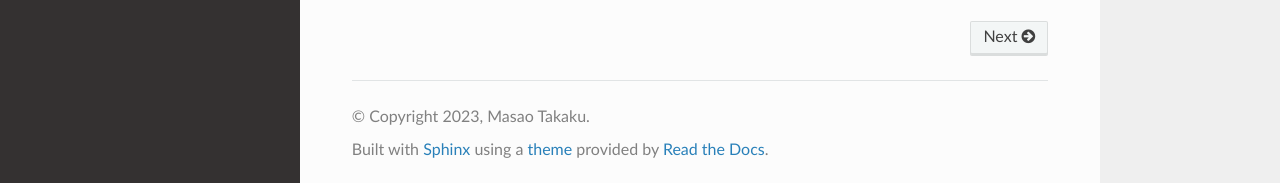
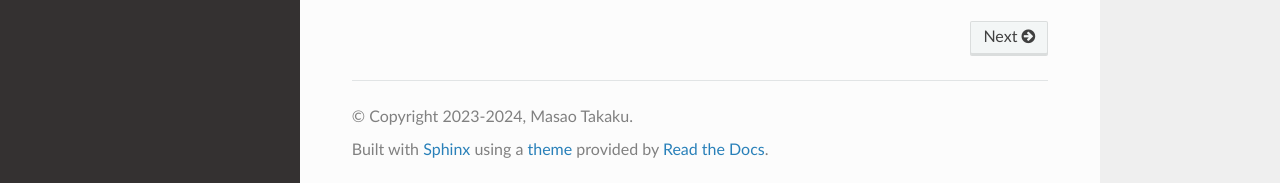
Before and after one commit to masao/ttl2html-doc-ja, a Sphinx documentation site: the page built from docs/index.rst, in a window 1280 px wide and 900 px high, scrolled down 502 px. Shown: the part 714-897 px from the top of the window. Built offline with Sphinx 7.4.7 and the Read the Docs theme 3.1.0, drawn with Linux system fonts in a browser that asks for light colours.

Commit message:
copyright year updated

```diff
--- a/docs/conf.py
+++ b/docs/conf.py
@@ -3,7 +3,7 @@
 # -- Project information
 
 project = 'ttl2html'
-copyright = '2023, Masao Takaku'
+copyright = '2023-2024, Masao Takaku'
 author = 'Masao Takaku'
 
 # release = '0.1'
```
